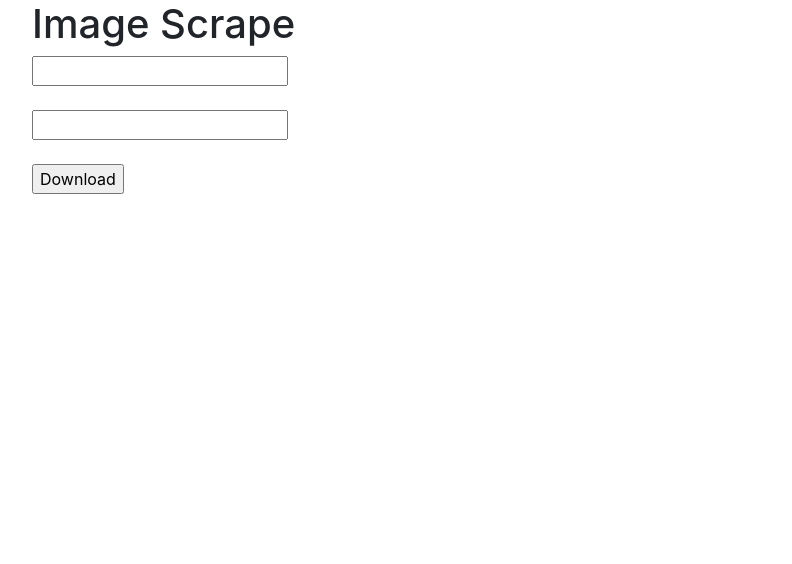
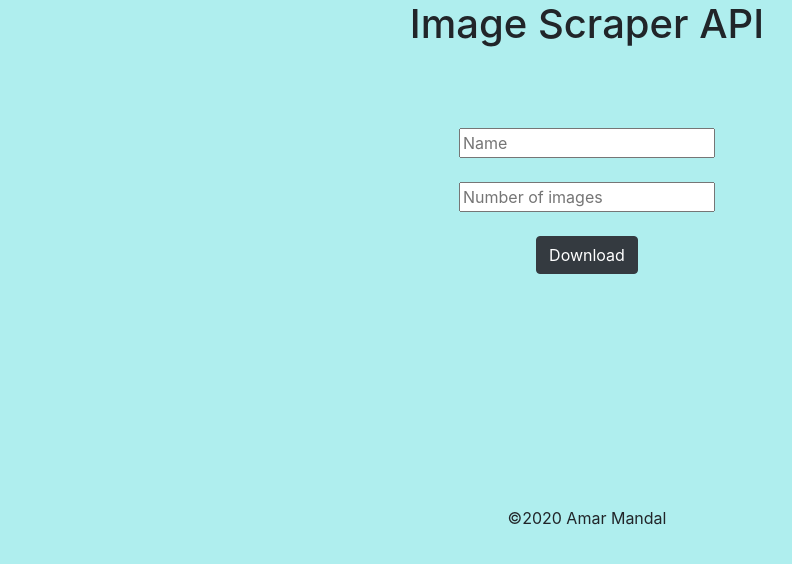
Before and after one commit to Mandal-21/Image-scraping, a Flask app: page / in a window 1280 px wide. Shown: the top 564 px of the page, without its empty margins (53-845 px from the left). Run offline with Flask 2, Linux system fonts and the light colour scheme; some libraries are stand-ins or nearby versions.

Commit message:
Update home.html

```diff
--- a/templates/home.html
+++ b/templates/home.html
@@ -12,7 +12,7 @@
 
 
     <!-- css -->
-    <link rel="stylesheet" href="static/css/styles.css">
+    <link rel="stylesheet" href="static/styles.css">
 
 
 
@@ -20,13 +20,21 @@
 
 <body>
     <div class="container">
+        <header>
+            <h1>Image Scraper API</h1>
+        </header>
 
-        <h1>Image Scrape</h1>
+
+
+        <br>
+        <br>
+        <br>
+
         <div>
             <form action="/image_download" method="post">
-                <input type="text" name="name" id="name"><br><br>
-                <input type="text" name="number_of_images" id="number_of_images"><br><br>
-                <input type="submit" value="Download">
+                <input type="text" name="name" id="name" placeholder="Name"><br><br>
+                <input type="text" name="number_of_images" id="number_of_images" placeholder="Number of images"><br><br>
+                <input type="submit" value="Download" class="btn btn-dark">
             </form>
 
 
@@ -35,6 +43,18 @@
 
     </div>
 
+    <br>
+    <br>
+    <br>
+    <br>
+    <br>
+    <br>
+    <br>
+    <br>
+    <br>
+
+    <p>©2020 Amar Mandal</p>
+
 </body>
 
 </html>
```
